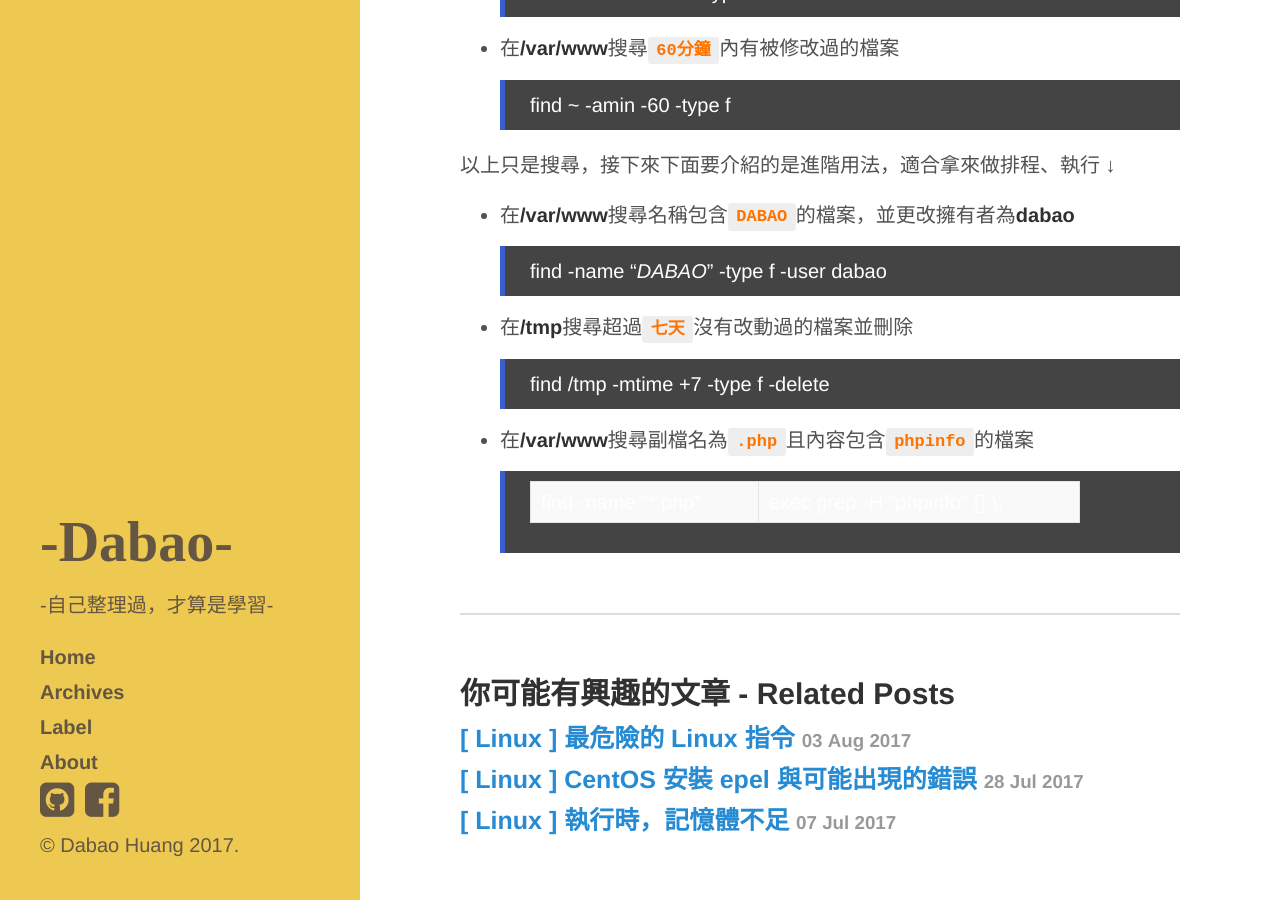
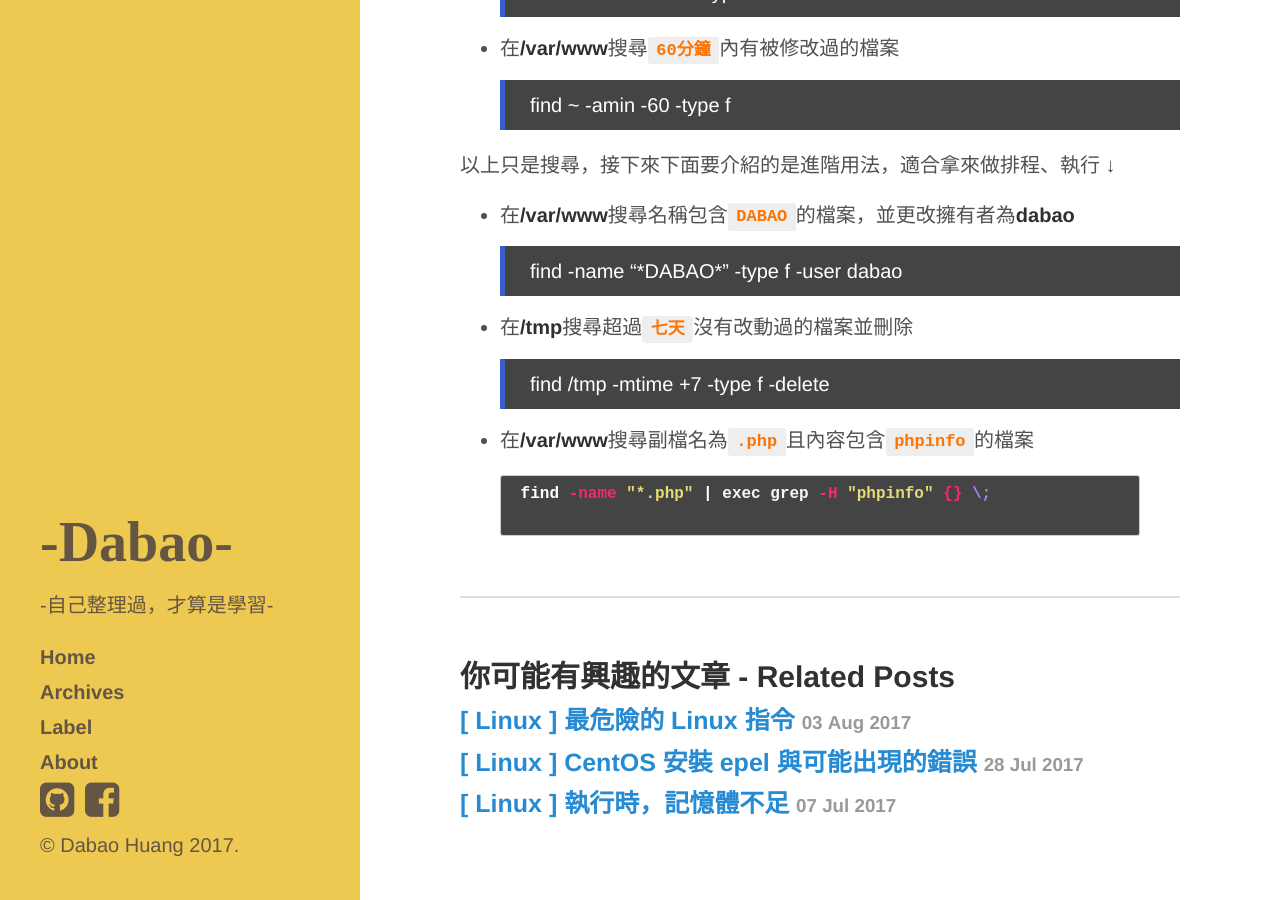
Before and after one commit to DabaoHuang/dabaohuang.github.io, a Jekyll site: the page built from _posts/2017-08-18-linux-command-find.md, in a window 1280 px wide and 900 px high, scrolled down 1333 px. Built offline with Jekyll 4.4.1, drawn with Linux system fonts in a browser that asks for light colours; comment, search, counter and statistics services are not loaded; some of the changed text lies outside the part shown.

Commit message:
NEW edit

```diff
--- a/_posts/2017-08-18-linux-command-find.md
+++ b/_posts/2017-08-18-linux-command-find.md
@@ -21,7 +21,7 @@
  > find ~ -iname "test"
 
   - 在**家目錄**搜尋名稱包含`test`且大小寫一致的資料夾或檔案
- > find ~ -name "*test*"
+ > find ~ -name "\*test\*"
 
  - 在**家目錄**搜尋名為`test`且大小寫一致的檔案
  > find ~ -name "test" -type f
@@ -44,10 +44,12 @@
 以上只是搜尋，接下來下面要介紹的是進階用法，適合拿來做排程、執行 ↓
 
  - 在**/var/www**搜尋名稱包含`DABAO`的檔案，並更改擁有者為**dabao**
- > find -name "*DABAO*" -type f -user dabao
+ > find -name "\*DABAO\*" -type f -user dabao
 
  - 在**/tmp**搜尋超過`七天`沒有改動過的檔案並刪除
  > find /tmp -mtime +7 -type f -delete
 
  - 在**/var/www**搜尋副檔名為`.php`且內容包含`phpinfo`的檔案
- > find -name "*.php" | exec grep -H "phpinfo" {} \;
+ {% highlight shell %}
+ find -name "*.php" | exec grep -H "phpinfo" {} \;
+ {% endhighlight %}
```
